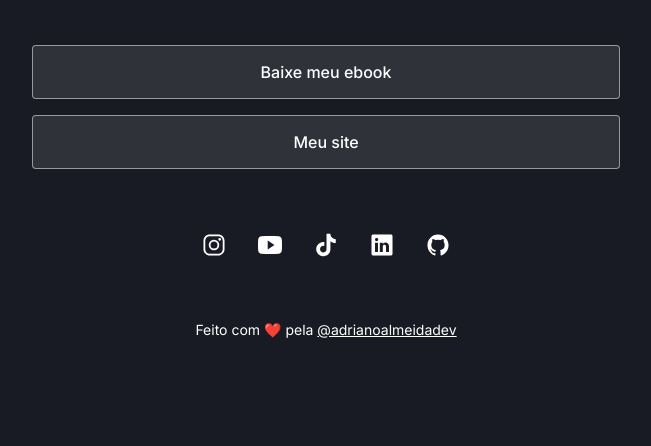
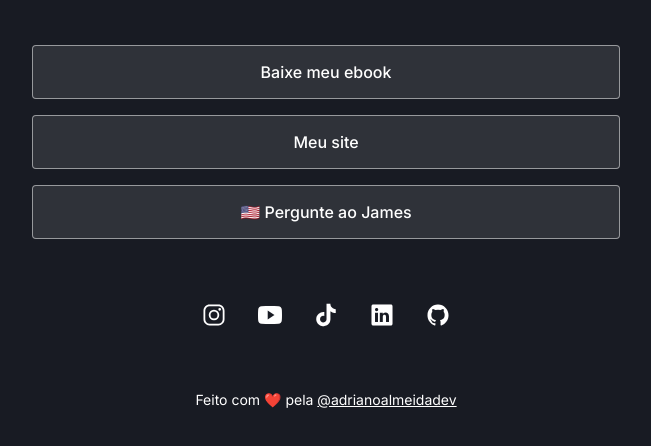
Before and after one commit to adrianoz1/adrianoalmeida.dev-links, a plain HTML site: page index.html in a window 1280 px wide. Shown: the part 254-700 px from the top of the page, without its empty margins (314-965 px from the left). Drawn offline with nearby package versions, Linux system fonts and the light colour scheme.

Commit message:
New link james edu

```diff
--- a/index.html
+++ b/index.html
@@ -28,6 +28,9 @@
       <li>
         <a target="_blak" href="https://adrianoalmeida.dev">Meu site</a>
       </li>
+      <li>
+        <a target="_blak" href="https://ask-james-edu.vercel.app/">🇺🇸 Pergunte ao James</a>
+      </li>
     </ul>
     <div id="social-icons">
       <a href="https://instagram.com/adriano_dev" target="_blank"> <ion-icon name="logo-instagram"></ion-icon></a>
```
